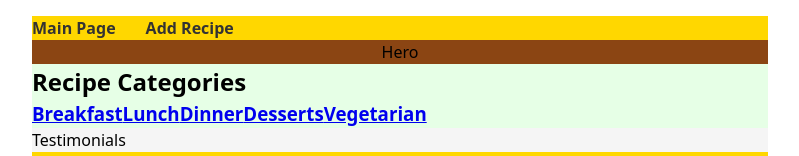
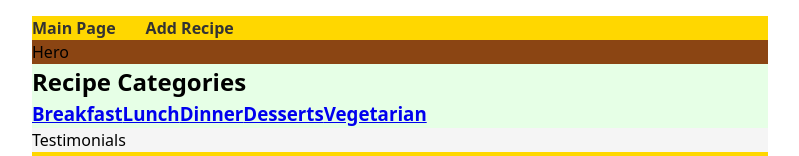
Before and after one commit to Racot86/foodies-project-team-3, a React app: page / in a window 1280 px wide. Shown: the top 156 px of the page, without its empty margins (240-1039 px from the left). Built offline with nearby package versions, Linux system fonts and the light colour scheme; the HTML template or start-up script is replaced by a standard one.

Commit message:
Add `clsx` library and update README for dependency details
- Added `clsx` (v2.1.1) to project dependencies for conditional className handling.
- Updated README to include `clsx` in the dependency list.

```diff
--- a/package.json
+++ b/package.json
@@ -12,6 +12,7 @@
   "dependencies": {
     "@reduxjs/toolkit": "^2.8.2",
     "axios": "^1.10.0",
+    "clsx": "^2.1.1",
     "formik": "^2.4.6",
     "modern-normalize": "^3.0.1",
     "react": "^19.1.0",
--- a/src/components/hero/Hero.module.css
+++ b/src/components/hero/Hero.module.css
@@ -1,8 +1,5 @@
 .hero {
     width: 100%;
     display: flex;
-    align-items: center;
-    justify-content: center;
     background: saddlebrown center;
-    text-align: center;
 }
```
Also changed, not shown: 2 other files (tests, documents, lock files or other folders).
